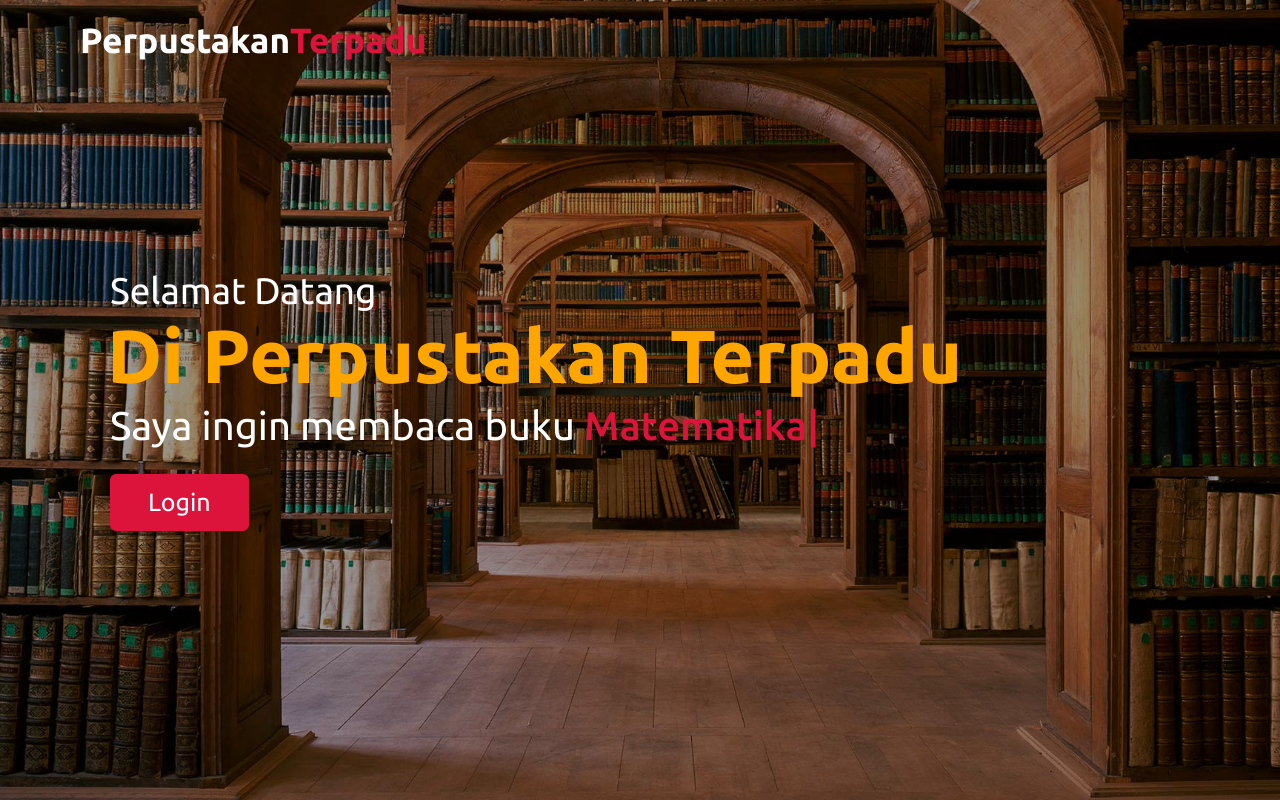
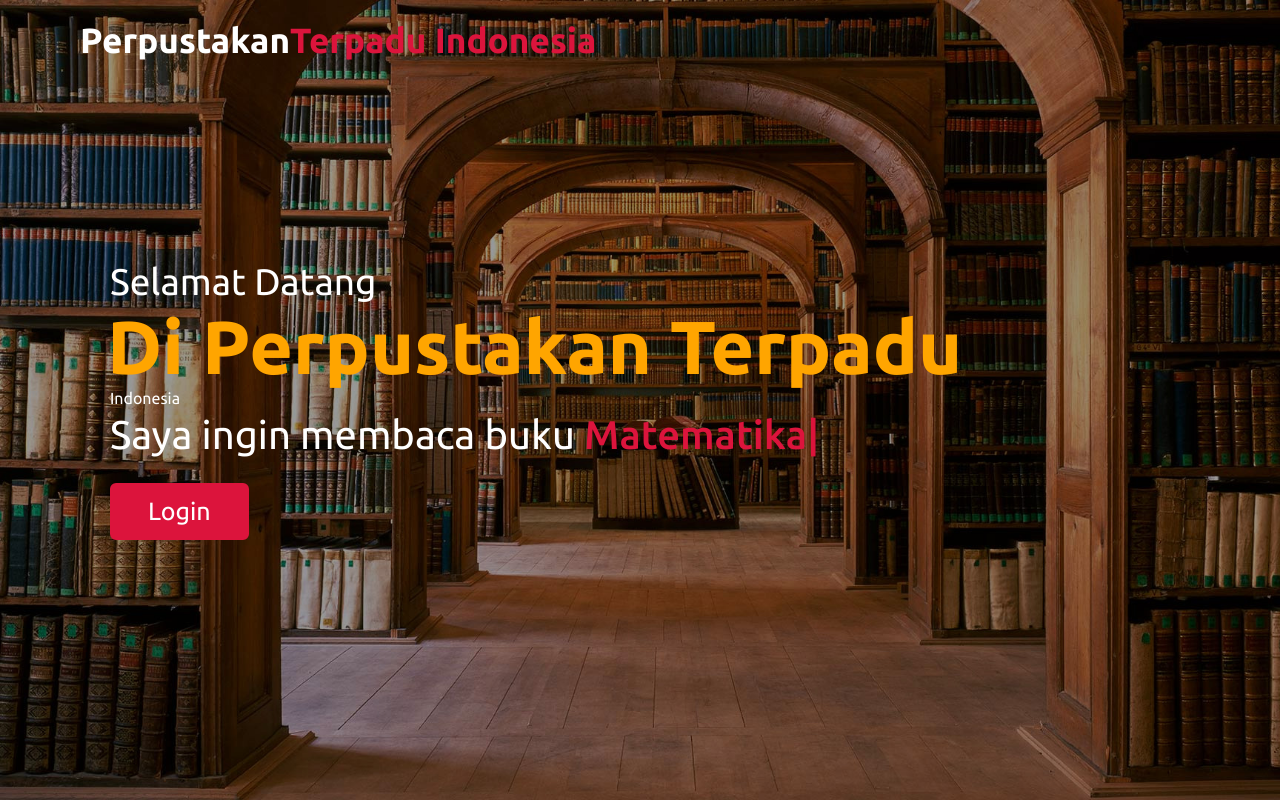
Before and after one commit to j0v4n4tenz/Perpustakaan_Terpadu, a PHP site: page / in a window 1280 px wide. Run offline with PHP 8.4, Linux system fonts and the light colour scheme; some libraries are stand-ins or nearby versions.

Commit message:
Update and rename index.php to index.php
new commit

```diff
--- a/index.php
+++ b/index.php
@@ -10,7 +10,7 @@
     <nav class="navbar">
         <div class="max-width">
         	<link rel="icon" href="img/dejalu.gif" type="image/gif">
-            <div class="logo"><a href="index.php" target="_blank">Perpustakan<span>Terpadu</span></a></div>
+            <div class="logo"><a href="index.php" target="_blank">Perpustakan<span>Terpadu Indonesia</span></a></div>
             <div class="menu-btn">
                 <i class="fas fa-bars"></i>
             </div>
@@ -21,6 +21,7 @@
             <div class="home-content">
                 <div class="text-1">Selamat Datang</div>
                 <div class="text-2">Di Perpustakan Terpadu</div>
+		    <div class="text-4">Indonesia</div>
                 <div class="text-3">Saya ingin membaca buku <span class="typing"></span></div>
                 <a href="login.php">Login</a>
             </div>
```
